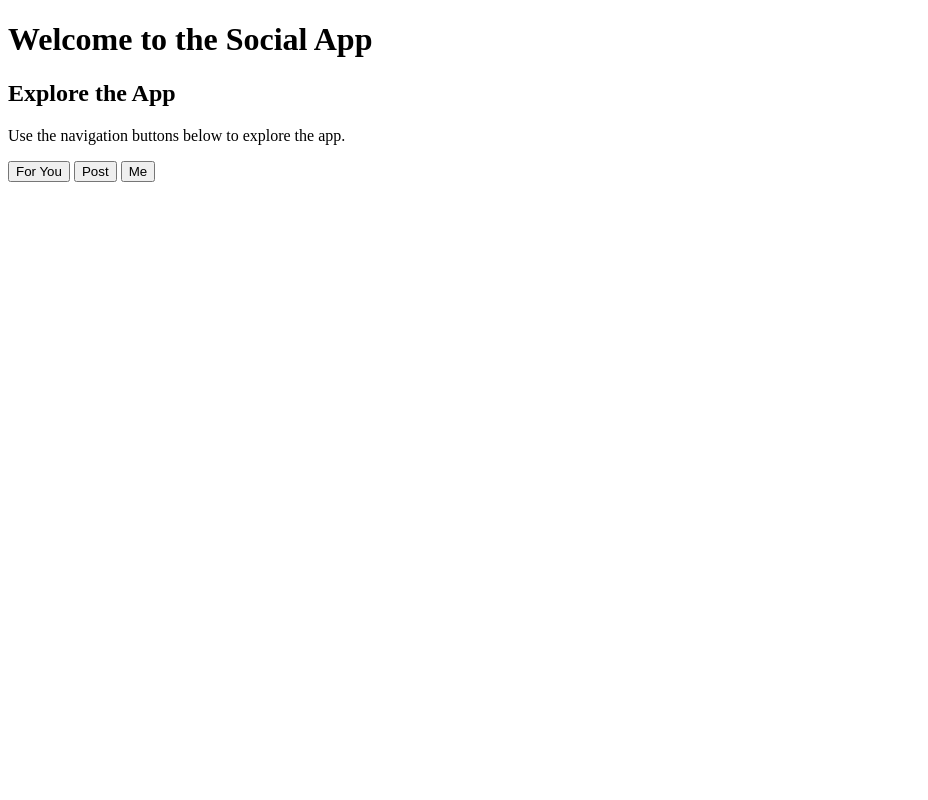
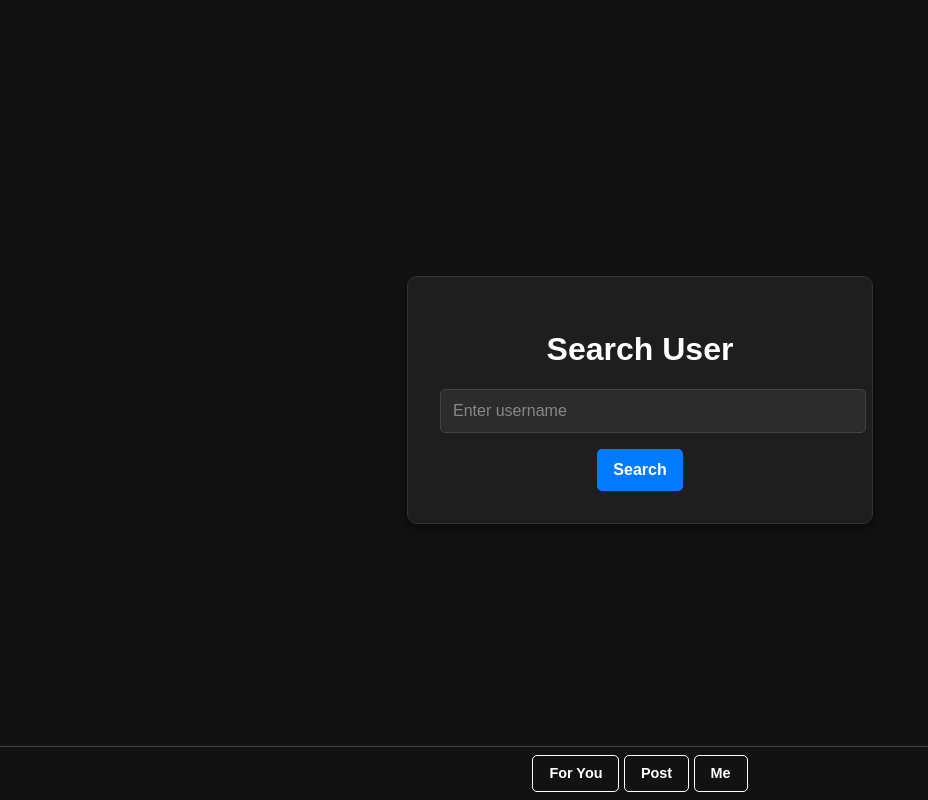
Before and after one commit to reaperofssa/Nexxv6, a website: page views/home.html in a window 1280 px wide. Shown: the whole page, without its empty margins (0-928 px from the left). Drawn offline with Linux system fonts and the light colour scheme.

Commit message:
Update home.html

```diff
--- a/views/home.html
+++ b/views/home.html
@@ -3,30 +3,119 @@
 <head>
     <meta charset="UTF-8">
     <meta name="viewport" content="width=device-width, initial-scale=1.0">
-  <title>Home</title>
-  <link rel="stylesheet" href="/css/home.css">
+    <title>Search User</title>
+    <style>
+        body {
+            font-family: 'Arial', sans-serif;
+            background-color: #121212;
+            color: white;
+            margin: 0;
+            padding: 0;
+            display: flex;
+            flex-direction: column;
+            align-items: center;
+            justify-content: center;
+            height: 100vh;
+            overflow: hidden;
+        }
+
+        .search-container {
+            text-align: center;
+            padding: 2rem;
+            border: 1px solid #333;
+            border-radius: 10px;
+            background: #1e1e1e;
+            box-shadow: 0 4px 10px rgba(0, 0, 0, 0.5);
+            width: 90%;
+            max-width: 400px;
+        }
+
+        input[type="text"] {
+            width: 100%;
+            padding: 12px;
+            font-size: 16px;
+            margin-bottom: 1rem;
+            border: 1px solid #444;
+            border-radius: 5px;
+            background: #2c2c2c;
+            color: white;
+        }
+
+        input[type="text"]::placeholder {
+            color: #888;
+        }
+
+        button {
+            background-color: #007BFF;
+            border: none;
+            color: white;
+            padding: 12px 16px;
+            font-size: 16px;
+            font-weight: bold;
+            border-radius: 5px;
+            cursor: pointer;
+            transition: background-color 0.3s, transform 0.2s;
+        }
+
+        button:hover {
+            background-color: #0056b3;
+            transform: scale(1.05);
+        }
+
+        footer {
+            background-color: #121212;
+            display: flex;
+            justify-content: center;
+            gap: 1.5rem;
+            padding: 0.5rem 0;
+            border-top: 1px solid #444;
+            position: fixed;
+            bottom: 0;
+            width: 100%;
+        }
+
+        footer button {
+            background-color: transparent;
+            border: 1px solid white;
+            color: white;
+            padding: 0.6rem 1rem;
+            font-size: 0.9rem;
+            border-radius: 5px;
+            cursor: pointer;
+            transition: background-color 0.3s;
+        }
+
+        footer button:hover {
+            background-color: white;
+            color: black;
+        }
+    </style>
 </head>
 <body>
-  <header>
-    <h1>Welcome to the Social App</h1>
-  </header>
-
-  <main>
-    <section id="content">
-      <h2>Explore the App</h2>
-      <p>Use the navigation buttons below to explore the app.</p>
-    </section>
-  </main>
+    <div class="search-container">
+        <h1>Search User</h1>
+        <input type="text" id="searchInput" placeholder="Enter username">
+        <button onclick="searchUser()">Search</button>
+    </div>
 
     <footer>
         <nav class="footer-nav">
-      <button id="forYouButton" onclick="navigateTo('/foryou')">For You</button>
-      <button id="postButton" onclick="navigateTo('/post')">Post</button>
-      <button id="meButton" onclick="navigateTo('/me')">Me</button>
+            <button onclick="navigateTo('/foryou')">For You</button>
+            <button onclick="navigateTo('/post')">Post</button>
+            <button onclick="navigateTo('/me')">Me</button>
         </nav>
     </footer>
 
     <script>
+        function searchUser() {
+            const username = document.getElementById('searchInput').value.trim();
+            if (username) {
+                window.location.href = `/user/${username}`;
+            } else {
+                alert('Please enter a username to search.');
+            }
+        }
+
         function navigateTo(route) {
             window.location.href = route;
         }
```
Lines whose indentation alone changed are shown as unchanged.
